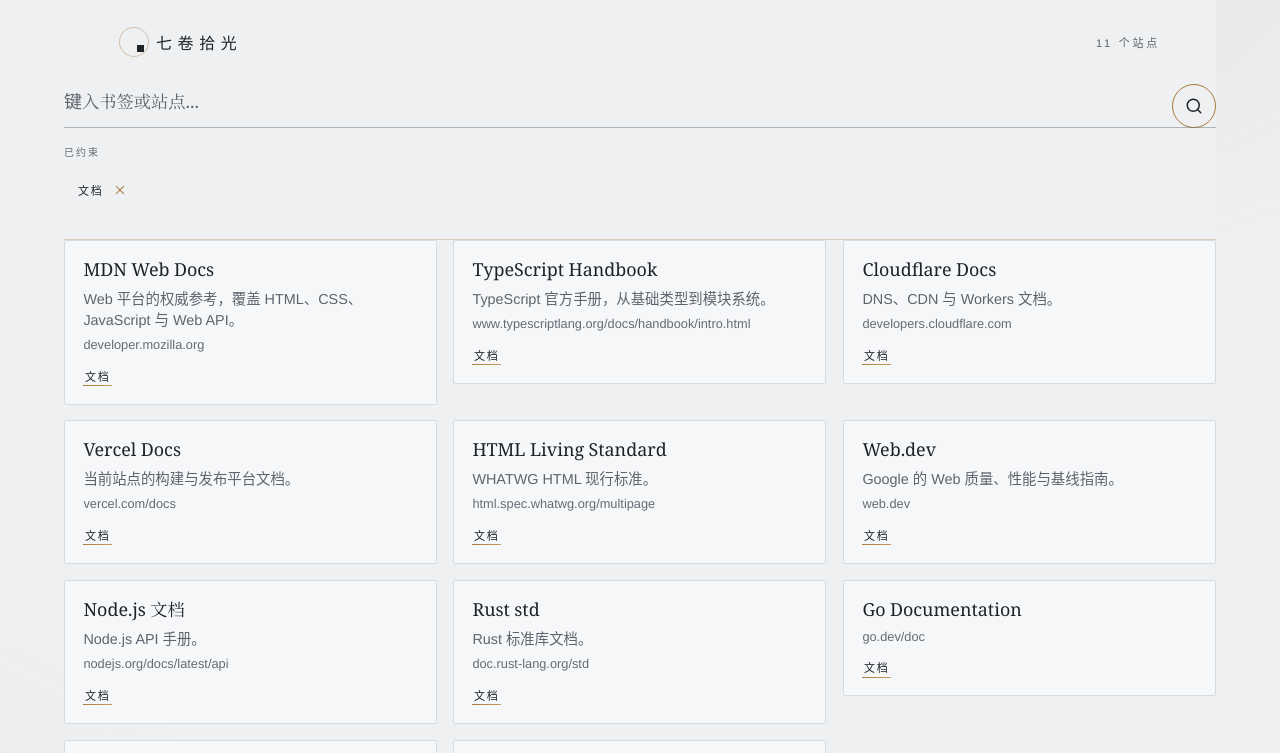
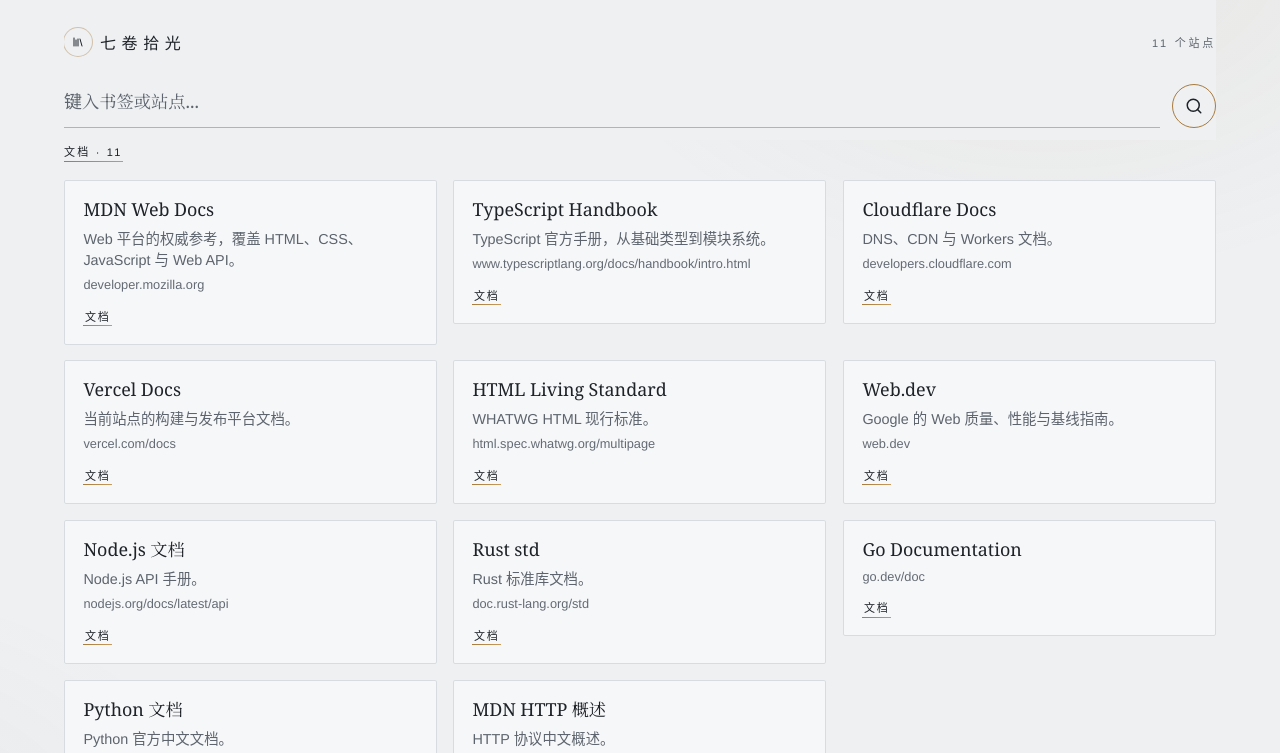
Before and after one commit to jasper0507/webdirectory, a website built with Vite: page index.html in a window 1280 px wide. Both pictures are taken after a click on the button "文档". Shown: the top 753 px of the page. Built offline with nearby package versions, Linux system fonts and the light colour scheme.

Commit message:
fix: 货架用结果顶标签切换约束，并收口厅架对齐
提问线停在圆钮前，圆印改为书架角标。货架去掉「已约束」行和吸顶底边，
结果顶列出命中标签并可点按切换；顶栏、页脚与卡片共用栏宽。

```diff
--- a/index.html
+++ b/index.html
@@ -26,7 +26,14 @@
     <div id="view-hall" class="page hall">
       <header class="site-header">
         <button class="brand" type="button" data-home aria-label="回到拾光">
-          <span class="brand-mark" aria-hidden="true"></span>
+          <span class="brand-mark" aria-hidden="true">
+            <svg xmlns="http://www.w3.org/2000/svg" width="24" height="24" viewBox="0 0 24 24" fill="none" stroke="currentColor" stroke-width="2" stroke-linecap="round" stroke-linejoin="round">
+              <path d="m16 6 4 14"></path>
+              <path d="M12 6v14"></path>
+              <path d="M8 8v12"></path>
+              <path d="M4 4v16"></path>
+            </svg>
+          </span>
           <span class="brand-name" data-wordmark>七卷拾光</span>
         </button>
         <div class="nav-meta">
@@ -105,7 +112,14 @@
         <h1 class="sr-only">货架</h1>
         <header class="shelf-header">
           <button class="brand" type="button" data-home aria-label="回到拾光">
-            <span class="brand-mark" aria-hidden="true"></span>
+            <span class="brand-mark" aria-hidden="true">
+              <svg xmlns="http://www.w3.org/2000/svg" width="24" height="24" viewBox="0 0 24 24" fill="none" stroke="currentColor" stroke-width="2" stroke-linecap="round" stroke-linejoin="round">
+                <path d="m16 6 4 14"></path>
+                <path d="M12 6v14"></path>
+                <path d="M8 8v12"></path>
+                <path d="M4 4v16"></path>
+              </svg>
+            </span>
             <span class="brand-name" data-wordmark>七卷拾光</span>
           </button>
           <p class="shelf-count" id="shelf-count">0 个站点</p>
@@ -131,8 +145,6 @@
             </button>
           </div>
         </form>
-
-        <div id="constraints" class="constraints"></div>
       </div>
       <p id="shelf-status" class="result-status sr-only" aria-live="polite" aria-atomic="true"></p>
       <main id="shelf-results" class="results"></main>
--- a/src/app.ts
+++ b/src/app.ts
@@ -22,8 +22,6 @@ import {
   flattenHallRows,
   hallOptionId,
   renderCards,
-  renderConstraints,
-  renderGroupedCards,
   renderHallList,
   renderSevenWords,
   resolveHallSubmit,
@@ -43,7 +41,6 @@ type AppUi = {
   sevenWords: HTMLElement
   shelfForm: HTMLFormElement
   shelfSearch: HTMLInputElement
-  constraints: HTMLElement
   shelfCount: HTMLElement
   shelfStatus: HTMLElement
   results: HTMLElement
@@ -75,7 +72,6 @@ function queryUi(): AppUi {
     sevenWords: must(document, '#seven-words'),
     shelfForm: must(document, '#shelf-form'),
     shelfSearch: must(document, '#shelf-q'),
-    constraints: must(document, '#constraints'),
     shelfCount: must(document, '#shelf-count'),
     shelfStatus: must(document, '#shelf-status'),
     results: must(document, '#shelf-results'),
@@ -219,14 +215,6 @@ function renderShelfView(ui: AppUi, route: Extract<AppRoute, { name: 'shelf' }>)
   const entries = searchEntries(catalog.entries, query)
   ui.shelfCount.textContent = `${String(entries.length)} 个站点`
 
-  renderConstraints(
-    ui.constraints,
-    route.query,
-    query.tags,
-    () => go(shelfPath('', query.tags)),
-    (tag) => go(shelfPath(route.query, query.tags.filter((item) => item !== tag))),
-  )
-
   if (catalog.entries.length === 0) {
     ui.shelfStatus.textContent = '书签目录为空'
     showPanel(ui.results, ui.emptyCatalogTemplate)
@@ -243,14 +231,15 @@ function renderShelfView(ui: AppUi, route: Extract<AppRoute, { name: 'shelf' }>)
   const label = queryIsEmpty(query) ? '全部站点' : `找到 ${String(entries.length)} 个站点`
   ui.shelfStatus.textContent = label
   const onTag = (tag: string) => {
-    if (query.tags.includes(tag)) return
-    go(shelfPath(route.query, [...query.tags, tag]))
+    const next = query.tags.includes(tag)
+      ? query.tags.filter((item) => item !== tag)
+      : [...query.tags, tag]
+    go(shelfPath(route.query, next))
   }
-  if (queryIsEmpty(query)) {
-    renderGroupedCards(ui.results, ui.cardTemplate, groupEntriesByPrimaryTag(entries), onTag, query.tags)
-  } else {
-    renderCards(ui.results, ui.cardTemplate, entries, onTag, query.tags)
-  }
+  const ordered = queryIsEmpty(query)
+    ? groupEntriesByPrimaryTag(entries).flatMap((chunk) => chunk.entries)
+    : entries
+  renderCards(ui.results, ui.cardTemplate, ordered, onTag, query.tags)
 }
 
 function renderRoute(route: AppRoute): void {
@@ -266,8 +255,6 @@ function showLoadError(ui: AppUi, message: string): void {
   ui.shelf.classList.add('is-failed')
   ui.shelfCount.hidden = true
   ui.shelfForm.hidden = true
-  ui.constraints.hidden = true
-  ui.constraints.replaceChildren()
   ui.shelfStatus.textContent = message
   const panel = showPanel(ui.results, ui.loadErrorTemplate)
   const detail = panel.querySelector('[data-error-detail]')
--- a/src/catalog.ts
+++ b/src/catalog.ts
@@ -228,6 +228,28 @@ export function groupEntriesByPrimaryTag(entries: BookmarkEntry[]): TagChunk[] {
     .sort((a, b) => b.entries.length - a.entries.length || order.indexOf(a.name) - order.indexOf(b.name))
 }
 
+export function summarizeEntryTags(entries: BookmarkEntry[]): TagSummary[] {
+  const counts = new Map<string, number>()
+  const order: string[] = []
+  for (const entry of entries) {
+    const seen = new Set<string>()
+    for (const tag of entry.tags) {
+      if (seen.has(tag)) continue
+      seen.add(tag)
+      const prev = counts.get(tag)
+      if (prev === undefined) {
+        order.push(tag)
+        counts.set(tag, 1)
+      } else {
+        counts.set(tag, prev + 1)
+      }
+    }
+  }
+  return order
+    .map((name) => ({ name, count: counts.get(name) ?? 0 }))
+    .sort((a, b) => b.count - a.count || order.indexOf(a.name) - order.indexOf(b.name))
+}
+
 function readPair(value: unknown, fallback: [string, string]): [string, string] {
   if (!Array.isArray(value) || value.length < 2) return fallback
   const first = typeof value[0] === 'string' ? value[0].trim() : ''
--- a/src/styles.css
+++ b/src/styles.css
@@ -265,6 +265,8 @@ kbd {
 
 .brand-mark {
   position: relative;
+  display: grid;
+  place-items: center;
   width: 1.75rem;
   height: 1.75rem;
   flex-shrink: 0;
@@ -274,14 +276,12 @@ kbd {
   transition: transform 0.5s var(--ease-royal);
 }
 
-.brand-mark::after {
-  content: "";
-  position: absolute;
-  right: 0.28rem;
-  bottom: 0.28rem;
-  width: 0.4rem;
-  height: 0.4rem;
-  background: var(--color-cream);
+.brand-mark svg {
+  display: block;
+  width: 0.75rem;
+  height: 0.75rem;
+  color: var(--color-cream);
+  pointer-events: none;
 }
 
 .brand:hover .brand-mark {
@@ -485,7 +485,7 @@ kbd {
   content: "";
   position: absolute;
   left: 0;
-  right: 0;
+  right: calc(2.75rem + 0.75rem);
   bottom: 0;
   height: 1px;
   background: var(--color-ash-deep);
@@ -502,7 +502,7 @@ kbd {
 .search-row .grow-line {
   position: absolute;
   left: 0;
-  right: 0;
+  right: calc(2.75rem + 0.75rem);
   bottom: 0;
   height: 2px;
   background: linear-gradient(90deg, var(--color-gold), var(--color-gold), var(--color-gold-soft));
@@ -730,8 +730,7 @@ kbd {
   }
 }
 
-.chip,
-.constraint-chip {
+.chip {
   position: relative;
   display: inline-flex;
   align-items: center;
@@ -939,12 +938,11 @@ kbd {
   top: 0;
   z-index: 30;
   background: var(--color-ink);
-  padding-bottom: 0.75rem;
-  border-bottom: 1px solid color-mix(in srgb, var(--color-gold) 28%, transparent);
+  padding-bottom: 0;
+  border-bottom: 0;
 }
 
 .shelf.is-failed .shelf-search,
-.shelf.is-failed .constraints,
 .shelf.is-failed .shelf-count {
   display: none;
 }
@@ -957,6 +955,7 @@ kbd {
 .shelf-top .shelf-header {
   position: static;
   padding-top: max(1rem, env(safe-area-inset-top));
+  padding-inline: 0;
 }
 
 @media (min-width: 48rem) {
@@ -968,62 +967,31 @@ kbd {
 .shelf-search {
   width: 100%;
   max-width: none;
-  margin: 0 0 1rem;
+  margin: 0 0 0.75rem;
 }
 
 .shelf .site-footer {
   margin-top: auto;
 }
 
-.constraints {
-  display: flex;
-  flex-wrap: wrap;
-  align-items: center;
-  gap: 0.35rem;
-  margin-bottom: 0.75rem;
+.shelf .site-footer .footer-row,
+.shelf .site-footer .hairline {
+  width: auto;
+  margin-inline: -1.25rem;
 }
 
-.constraints .hall-group-label {
-  flex: 1 0 100%;
-  padding: 0;
+@media (min-width: 48rem) {
+  .shelf .site-footer .footer-row,
+  .shelf .site-footer .hairline {
+    margin-inline: -3.5rem;
+  }
 }
 
-.constraint-chip {
-  border: 0;
-  color: var(--color-cream);
-  padding-inline-end: 0.35rem;
-}
-
-.constraint-remove {
-  display: inline-flex;
-  position: relative;
-  align-items: center;
-  justify-content: center;
-  width: 1.75rem;
-  height: 1.75rem;
-  margin-inline-start: 0.15rem;
-  color: transparent;
-  font-size: 0;
-  line-height: 1;
-}
-
-.constraint-remove::before,
-.constraint-remove::after {
-  content: "";
-  position: absolute;
-  left: 50%;
-  top: 50%;
-  width: 0.7rem;
-  height: 1px;
-  background: var(--color-gold);
-}
-
-.constraint-remove::before {
-  transform: translate(-50%, -50%) rotate(45deg);
-}
-
-.constraint-remove::after {
-  transform: translate(-50%, -50%) rotate(-45deg);
+@media (max-height: 48rem) {
+  .shelf .site-footer .footer-row,
+  .shelf .site-footer .hairline {
+    margin-inline: -1.25rem;
+  }
 }
 
 .result-status {
@@ -1037,6 +1005,46 @@ kbd {
 }
 
 .results {
+  display: flex;
+  flex-direction: column;
+  gap: 1.1rem;
+  align-items: stretch;
+}
+
+.result-tags {
+  display: flex;
+  flex-wrap: wrap;
+  align-items: baseline;
+  gap: 0.15rem 1.25rem;
+  margin: 0;
+}
+
+.result-tags .chip {
+  min-height: 0;
+  padding: 0.2rem 0;
+  letter-spacing: 0.2em;
+}
+
+.result-tags .chip::before {
+  content: "";
+  position: absolute;
+  left: 50%;
+  top: 50%;
+  width: max(100%, 44px);
+  height: 44px;
+  transform: translate(-50%, -50%);
+}
+
+.result-tags .chip[aria-pressed="true"] {
+  color: var(--color-cream);
+}
+
+.result-tags .chip[aria-pressed="true"]::after {
+  transform: scaleX(1);
+  opacity: 1;
+}
+
+.result-grid {
   display: grid;
   grid-template-columns: 1fr;
   gap: 1rem;
@@ -1044,23 +1052,14 @@ kbd {
   align-content: start;
 }
 
-.results > .hall-group-label {
-  grid-column: 1 / -1;
-  padding-top: 1.25rem;
-}
-
-.results > .hall-group-label:first-child {
-  padding-top: 0.15rem;
-}
-
 @media (min-width: 768px) {
-  .results {
+  .result-grid {
     grid-template-columns: repeat(2, minmax(0, 1fr));
   }
 }
 
 @media (min-width: 1024px) {
-  .results {
+  .result-grid {
     grid-template-columns: repeat(3, minmax(0, 1fr));
   }
 }
--- a/src/ui.ts
+++ b/src/ui.ts
@@ -1,8 +1,8 @@
 import {
   fold,
+  summarizeEntryTags,
   type BookmarkEntry,
   type SiteIdentity,
-  type TagChunk,
   type TagSummary,
 } from './catalog.ts'
 
@@ -173,62 +173,6 @@ function hallButton(
   return button
 }
 
-export function renderConstraints(
-  container: HTMLElement,
-  query: string,
-  tags: string[],
-  onRemoveQuery: () => void,
-  onRemoveTag: (tag: string) => void,
-): void {
-  const fragment = document.createDocumentFragment()
-  const trimmed = query.trim()
-  if (trimmed) {
-    fragment.append(constraintChip('query', trimmed, onRemoveQuery))
-  }
-  for (const tag of tags) {
-    fragment.append(constraintChip('tag', tag, () => onRemoveTag(tag)))
-  }
-  const empty = fragment.childNodes.length === 0
-  if (empty) {
-    container.replaceChildren()
-    container.hidden = true
-    container.removeAttribute('aria-label')
-    return
-  }
-  container.replaceChildren(shelfCaption('已约束'), fragment)
-  container.hidden = false
-  container.setAttribute('role', 'group')
-  container.setAttribute('aria-label', '已约束')
-}
-
-function shelfCaption(label: string): HTMLParagraphElement {
-  const caption = document.createElement('p')
-  caption.className = 'hall-group-label'
-  caption.textContent = label
-  caption.setAttribute('aria-hidden', 'true')
-  return caption
-}
-
-function constraintChip(
-  kind: 'query' | 'tag',
-  value: string,
-  onRemove: () => void,
-): HTMLButtonElement {
-  const button = document.createElement('button')
-  button.type = 'button'
-  button.className = 'constraint-chip'
-  button.setAttribute('aria-label', kind === 'query' ? `移除提问 ${value}` : `移除标签 ${value}`)
-  const text = document.createElement('span')
-  text.textContent = kind === 'query' ? `提问 · ${value}` : value
-  const mark = document.createElement('span')
-  mark.className = 'constraint-remove'
-  mark.textContent = '×'
-  mark.ariaHidden = 'true'
-  button.append(text, mark)
-  button.addEventListener('click', onRemove)
-  return button
-}
-
 function bookmarkCard(
   template: HTMLTemplateElement,
   entry: BookmarkEntry,
@@ -269,9 +213,8 @@ function bookmarkCard(
       chip.className = bound ? 'card-tag is-bound' : 'card-tag'
       chip.textContent = tag
       chip.setAttribute('aria-pressed', bound ? 'true' : 'false')
-      chip.setAttribute('aria-label', bound ? `已用标签 ${tag} 约束货架` : `用标签 ${tag} 约束货架`)
-      if (bound) chip.disabled = true
-      else chip.addEventListener('click', () => onTag(tag))
+      chip.setAttribute('aria-label', bound ? `移除标签 ${tag} 约束` : `用标签 ${tag} 约束货架`)
+      chip.addEventListener('click', () => onTag(tag))
       tags.append(chip)
     }
   }
@@ -280,23 +223,25 @@ function bookmarkCard(
 
 export const CARD_PAINT_BATCH = 48
 
-type ShelfNode =
-  | { kind: 'label'; text: string }
-  | { kind: 'card'; entry: BookmarkEntry }
-
 const shelfPaints = new WeakMap<HTMLElement, number>()
 
 export function cancelShelfPaint(container: HTMLElement): void {
-  const id = shelfPaints.get(container)
-  if (id !== undefined && typeof cancelAnimationFrame === 'function') {
-    cancelAnimationFrame(id)
+  const nodes: HTMLElement[] = [container]
+  container.querySelectorAll('.result-grid').forEach((node) => {
+    if (node instanceof HTMLElement) nodes.push(node)
+  })
+  for (const node of nodes) {
+    const id = shelfPaints.get(node)
+    if (id !== undefined && typeof cancelAnimationFrame === 'function') {
+      cancelAnimationFrame(id)
+    }
+    shelfPaints.delete(node)
   }
-  shelfPaints.delete(container)
 }
 
 function paintShelf(
   container: HTMLElement,
-  nodes: ShelfNode[],
+  entries: BookmarkEntry[],
   template: HTMLTemplateElement,
   onTag: (tag: string) => void,
   boundTags: string[],
@@ -306,22 +251,15 @@ function paintShelf(
   let index = 0
   const step = (): void => {
     const fragment = document.createDocumentFragment()
-    const end = Math.min(index + CARD_PAINT_BATCH, nodes.length)
+    const end = Math.min(index + CARD_PAINT_BATCH, entries.length)
     for (; index < end; index += 1) {
-      const node = nodes[index]
-      if (!node) continue
-      if (node.kind === 'label') {
-        const label = document.createElement('p')
-        label.className = 'hall-group-label'
-        label.textContent = node.text
-        fragment.append(label)
-      } else {
-        const card = bookmarkCard(template, node.entry, onTag, boundTags)
-        if (card) fragment.append(card)
-      }
+      const entry = entries[index]
+      if (!entry) continue
+      const card = bookmarkCard(template, entry, onTag, boundTags)
+      if (card) fragment.append(card)
     }
     container.append(fragment)
-    if (index < nodes.length) {
+    if (index < entries.length) {
       if (typeof requestAnimationFrame === 'function') {
         shelfPaints.set(container, requestAnimationFrame(step))
       } else {
@@ -334,6 +272,33 @@ function paintShelf(
   step()
 }
 
+function renderResultTags(
+  container: HTMLElement,
+  tags: TagSummary[],
+  boundTags: string[],
+  onTag: (tag: string) => void,
+): void {
+  if (tags.length === 0) return
+  const nav = document.createElement('nav')
+  nav.className = 'result-tags'
+  nav.setAttribute('aria-label', '本次结果标签')
+  for (const tag of tags) {
+    const bound = boundTags.includes(tag.name)
+    const button = document.createElement('button')
+    button.type = 'button'
+    button.className = 'chip'
+    button.textContent = `${tag.name} · ${String(tag.count)}`
+    button.setAttribute('aria-pressed', bound ? 'true' : 'false')
+    button.setAttribute(
+      'aria-label',
+      bound ? `移除标签 ${tag.name} 约束` : `用标签 ${tag.name} 约束货架`,
+    )
+    button.addEventListener('click', () => onTag(tag.name))
+    nav.append(button)
+  }
+  container.append(nav)
+}
+
 export function renderCards(
   container: HTMLElement,
   template: HTMLTemplateElement,
@@ -341,30 +306,13 @@ export function renderCards(
   onTag: (tag: string) => void,
   boundTags: string[] = [],
 ): void {
-  paintShelf(
-    container,
-    entries.map((entry) => ({ kind: 'card' as const, entry })),
-    template,
-    onTag,
-    boundTags,
-  )
-}
-
-export function renderGroupedCards(
-  container: HTMLElement,
-  template: HTMLTemplateElement,
-  chunks: TagChunk[],
-  onTag: (tag: string) => void,
-  boundTags: string[] = [],
-): void {
-  const nodes: ShelfNode[] = []
-  for (const chunk of chunks) {
-    nodes.push({ kind: 'label', text: `${chunk.name} · ${String(chunk.entries.length)}` })
-    for (const entry of chunk.entries) {
-      nodes.push({ kind: 'card', entry })
-    }
-  }
-  paintShelf(container, nodes, template, onTag, boundTags)
+  cancelShelfPaint(container)
+  container.replaceChildren()
+  renderResultTags(container, summarizeEntryTags(entries), boundTags, onTag)
+  const grid = document.createElement('div')
+  grid.className = 'result-grid'
+  container.append(grid)
+  paintShelf(grid, entries, template, onTag, boundTags)
 }
 
 export function showPanel(container: HTMLElement, template: HTMLTemplateElement): HTMLElement {
```
Also changed, not shown: CONTEXT.md (+1 -1 lines), DESIGN.md (+9 -15 lines), src/catalog.test.ts (+28 -0 lines), .impeccable/live/config.json (added), .impeccable/surfaces/index-html.md, 1 other file.
